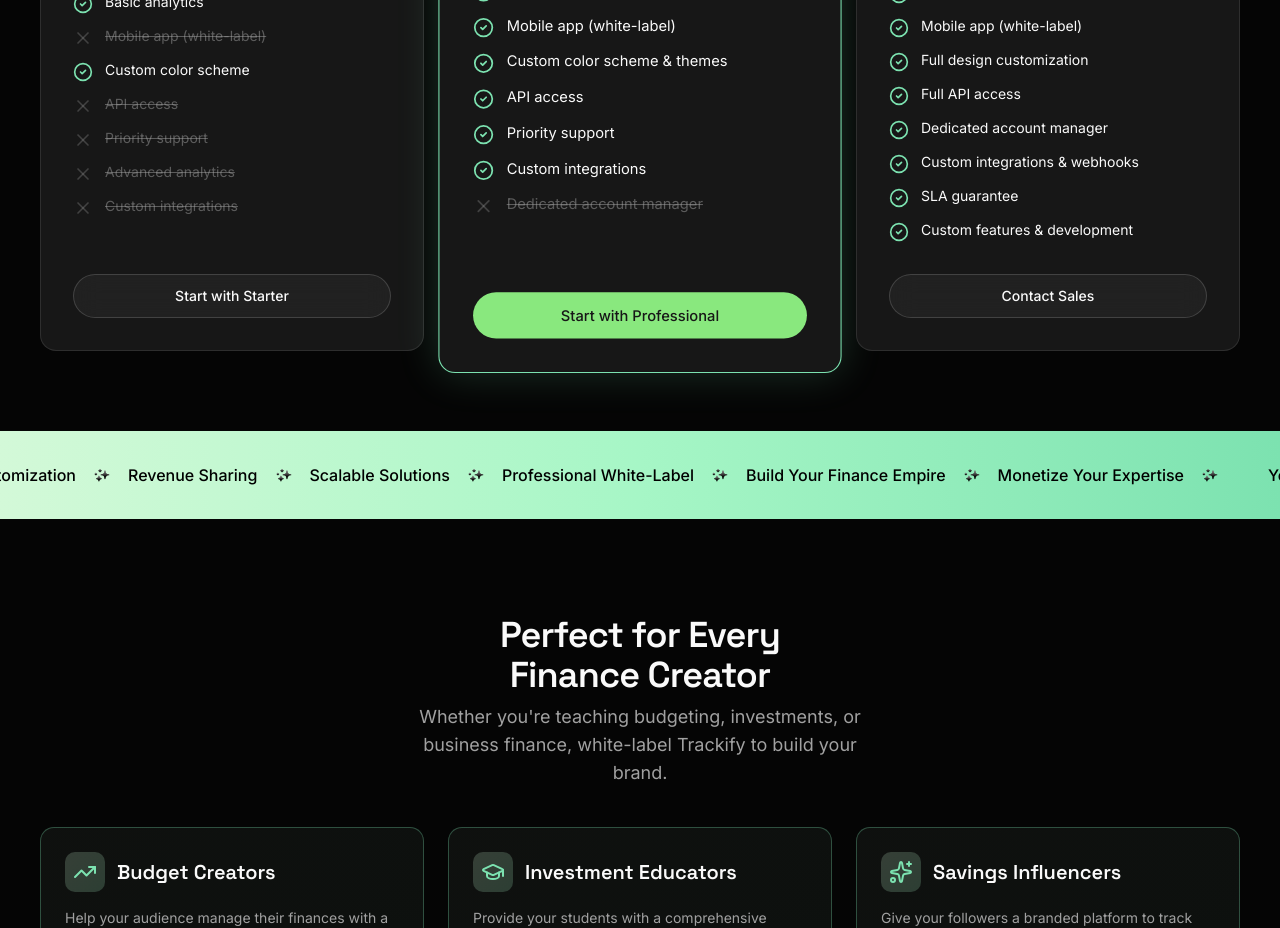
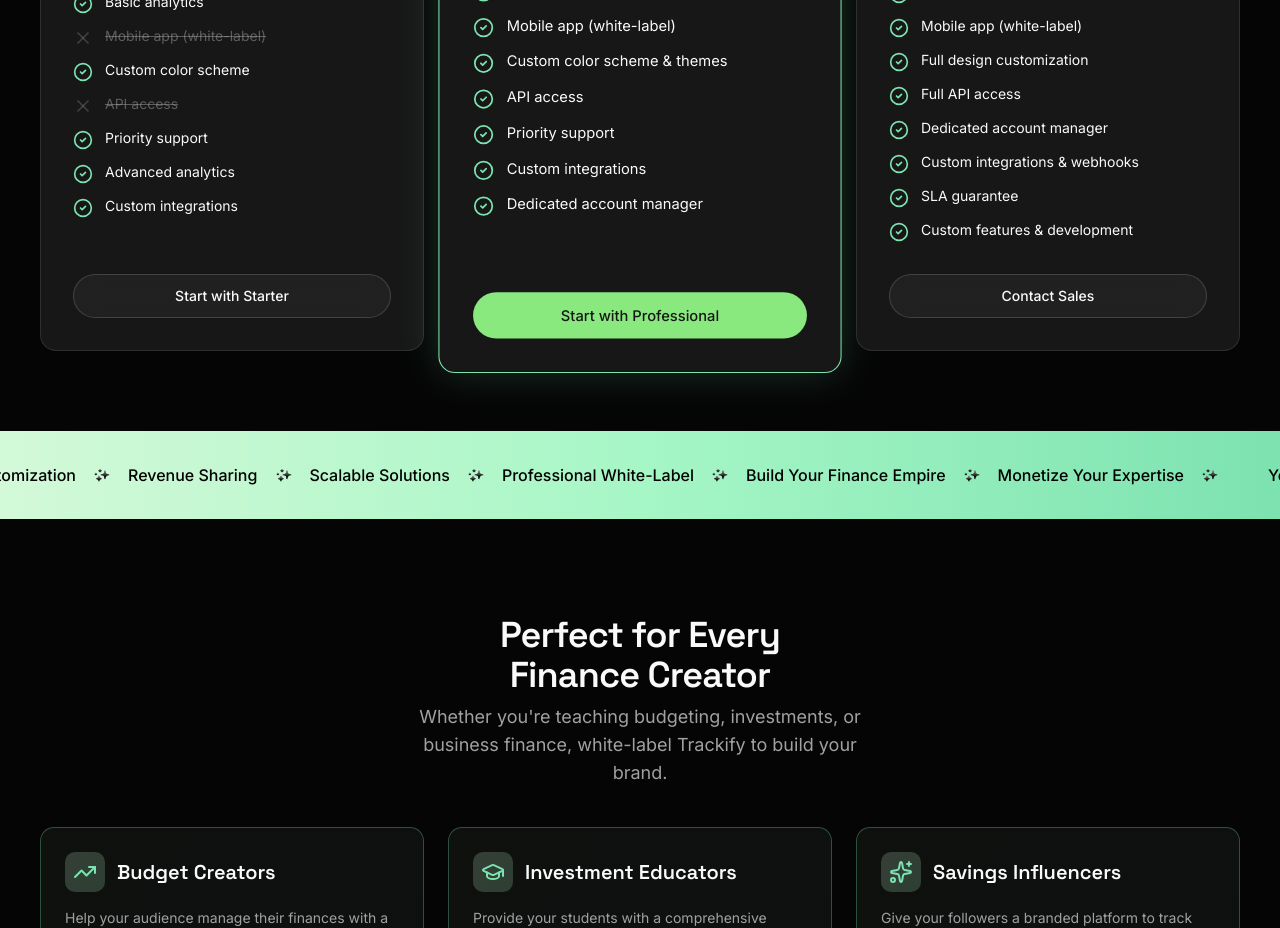
Before and after one commit to mytrackifyapp/trackifydashboard, a Next.js app: page /whitelabeling in a window 1280 px wide. Shown: the part 2720-3648 px from the top of the page. Built offline with nearby package versions, Linux system fonts and the light colour scheme; no server answers.

Commit message:
newrelease1.7

```diff
--- a/src/constants/whitelabeling-pricing.ts
+++ b/src/constants/whitelabeling-pricing.ts
@@ -58,9 +58,9 @@ export const WHITELABEL_PLANS: WhitelabelPlan[] = [
             { text: "Mobile app (white-label)", included: false },
             { text: "Custom color scheme", included: true },
             { text: "API access", included: false },
-            { text: "Priority support", included: false },
-            { text: "Advanced analytics", included: false },
-            { text: "Custom integrations", included: false },
+            { text: "Priority support", included: true },
+            { text: "Advanced analytics", included: true },
+            { text: "Custom integrations", included: true },
         ],
         buttonText: "Start with Starter",
     },
@@ -98,7 +98,7 @@ export const WHITELABEL_PLANS: WhitelabelPlan[] = [
             { text: "API access", included: true },
             { text: "Priority support", included: true },
             { text: "Custom integrations", included: true },
-            { text: "Dedicated account manager", included: false },
+            { text: "Dedicated account manager", included: true },
         ],
         buttonText: "Start with Professional",
     },
```
